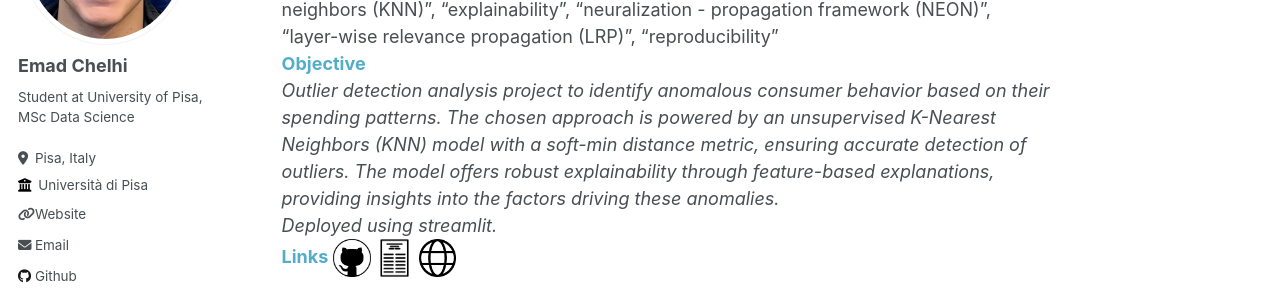
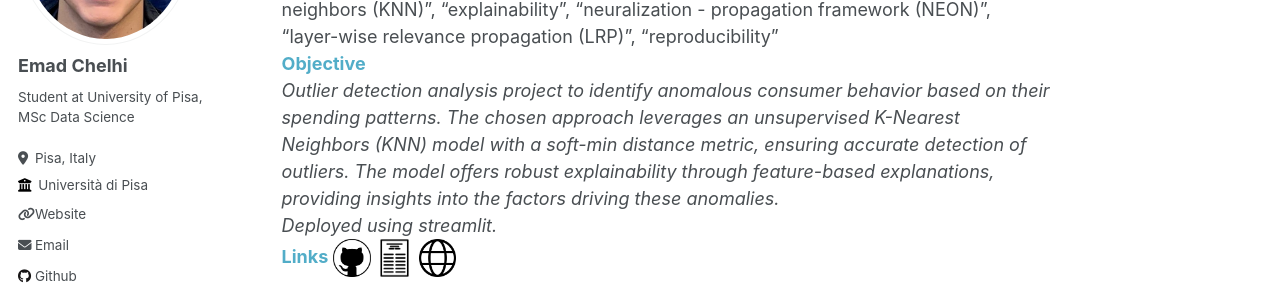
Before and after one commit to EmadChelhi/EmadChelhi.github.io, a Jekyll site: the page built from _portfolio/portfolio-11.md, in a window 1280 px wide and 1105 px high. Shown: the part 261-560 px from the top of the window. Built offline with Jekyll 4.4.1, drawn with Linux system fonts in a browser that asks for light colours.

Commit message:
Update portfolio-11.md

```diff
--- a/_portfolio/portfolio-11.md
+++ b/_portfolio/portfolio-11.md
@@ -8,7 +8,7 @@ permalink: /projects/why_anomalous/
 <span style="color:rgba(82,173,200,255)"> **Keywords** </span>\
 "anomaly detection", "consumer Behavior Analysis", "unsupervised Learning", "k-nearest neighbors (KNN)", "explainability", "neuralization - propagation framework (NEON)", "layer-wise relevance propagation (LRP)", "reproducibility" \
 <span style="color:rgba(82,173,200,255)">**Objective**</span>\
-*Outlier detection analysis project to identify anomalous consumer behavior based on their spending patterns. The chosen approach is powered by an unsupervised K-Nearest Neighbors (KNN) model with a soft-min distance metric, ensuring accurate detection of outliers. The model offers robust explainability through feature-based explanations, providing insights into the factors driving these anomalies.\
+*Outlier detection analysis project to identify anomalous consumer behavior based on their spending patterns. The chosen approach leverages an unsupervised K-Nearest Neighbors (KNN) model with a soft-min distance metric, ensuring accurate detection of outliers. The model offers robust explainability through feature-based explanations, providing insights into the factors driving these anomalies.\
 Deployed using streamlit.*\
 <span style="color:rgba(82,173,200,255)"> **Links** </span>
 [<img src="/images/GitHub.png" alt="GitHub" width="37.5" height="12.5" />](https://github.com/emadchelhi/Why-anomalous) [<img src="/images/report_icone.png" alt="Report" width="37.5" height="12.5" />](https://drive.google.com/file/d/1z8tgu2ueH8BaefzG8rIVMLrWKPW4sHe4/view?usp=sharing) [<img src="/images/deploy_logo.png" alt="Deployment" width="37.5" height="12.5" />](https://why-anomalous.streamlit.app/)
```
